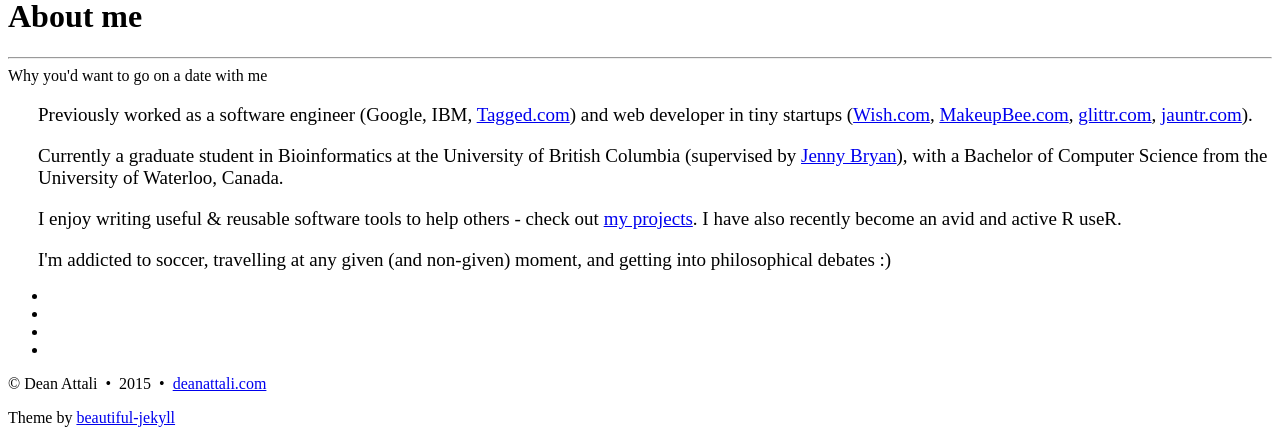
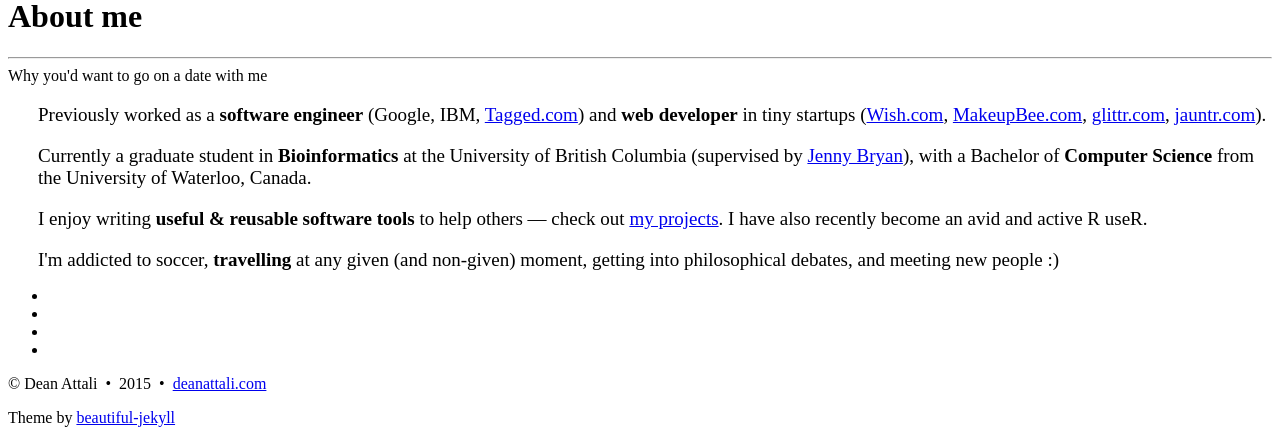
Before and after one commit to daattali/daattali.github.io, a Jekyll site: the page built from aboutme.html, in a window 1280 px wide, cut to the strip 478-921 px from the top of the page. Built offline with Jekyll 4.4.1, drawn with Linux system fonts in a browser that asks for light colours; Markdown is read by kramdown in place of the engine named in the settings.

Commit message:
Update aboutme.html

```diff
--- a/aboutme.html
+++ b/aboutme.html
@@ -9,8 +9,8 @@ css: "/css/aboutme.css"
 
 <p class="about-text">
 <span class="fa fa-briefcase about-icon"></span>
-Previously worked as a software engineer (Google, IBM, <a href="http://tagged.com" target="_blank">Tagged.com</a>) and web
-developer in tiny startups (<a href="http://wish.com" target="_blank">Wish.com</a>,
+Previously worked as a <strong>software engineer</strong> (Google, IBM, <a href="http://tagged.com" target="_blank">Tagged.com</a>) and <strong>web
+developer</strong> in tiny startups (<a href="http://wish.com" target="_blank">Wish.com</a>,
 <a href="http://makeupbee.com" target="_blank">MakeupBee.com</a>,
 <a href="http://glittr.com" target="_blank">glittr.com</a>,
 <a href="http://jauntr.com" target="_blank">jauntr.com</a>).
@@ -18,20 +18,21 @@ developer in tiny startups (<a href="http://wish.com" target="_blank">Wish.com</
 
 <p class="about-text">
 <span class="fa fa-graduation-cap about-icon"></span>
-Currently a graduate student in Bioinformatics at the University of British Columbia (supervised by
-<a href="http://www.stat.ubc.ca/~jenny/" target="_blank">Jenny Bryan</a>), with a Bachelor of Computer Science from the
+Currently a graduate student in <strong>Bioinformatics</strong> at the University of British Columbia (supervised by
+<a href="http://www.stat.ubc.ca/~jenny/" target="_blank">Jenny Bryan</a>), with a Bachelor of <strong>Computer Science</strong> from the
 University of Waterloo, Canada.
 </p>
 
 <p class="about-text">
 <span class="fa fa-code about-icon"></span>
-I enjoy writing useful & reusable software tools to help others - check out <a href="./projects">my projects</a>. I have also
+I enjoy writing <strong>useful & reusable software tools</strong> to help others &mdash; check out <a href="./projects">my projects</a>. I have also
 recently become an avid and active R useR.
 </p>
 
 <p class="about-text">
 <span class="fa fa-heart about-icon"></span>
-I'm addicted to soccer, travelling at any given (and non-given) moment, and getting into philosophical debates :)
+I'm addicted to soccer, <strong>travelling</strong> at any given (and non-given) moment, getting into philosophical debates,
+and meeting new people :)
 </p>
 
 </div>
```
